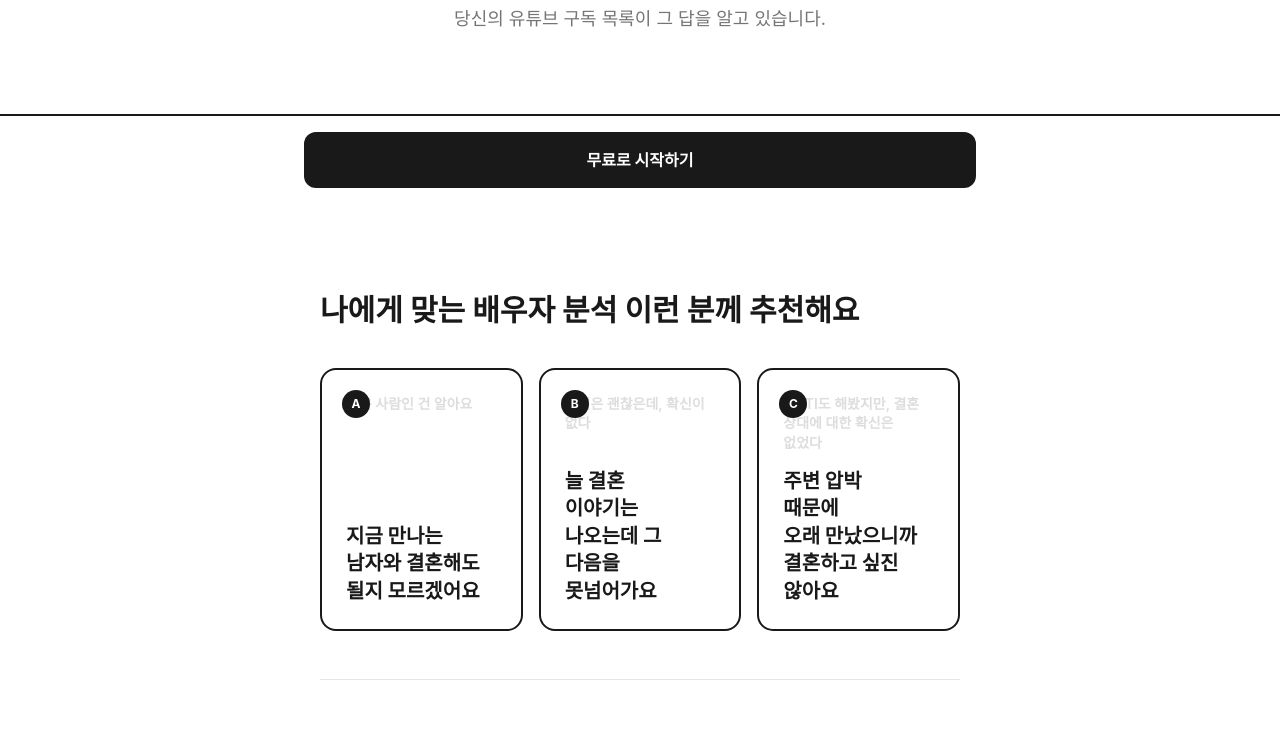
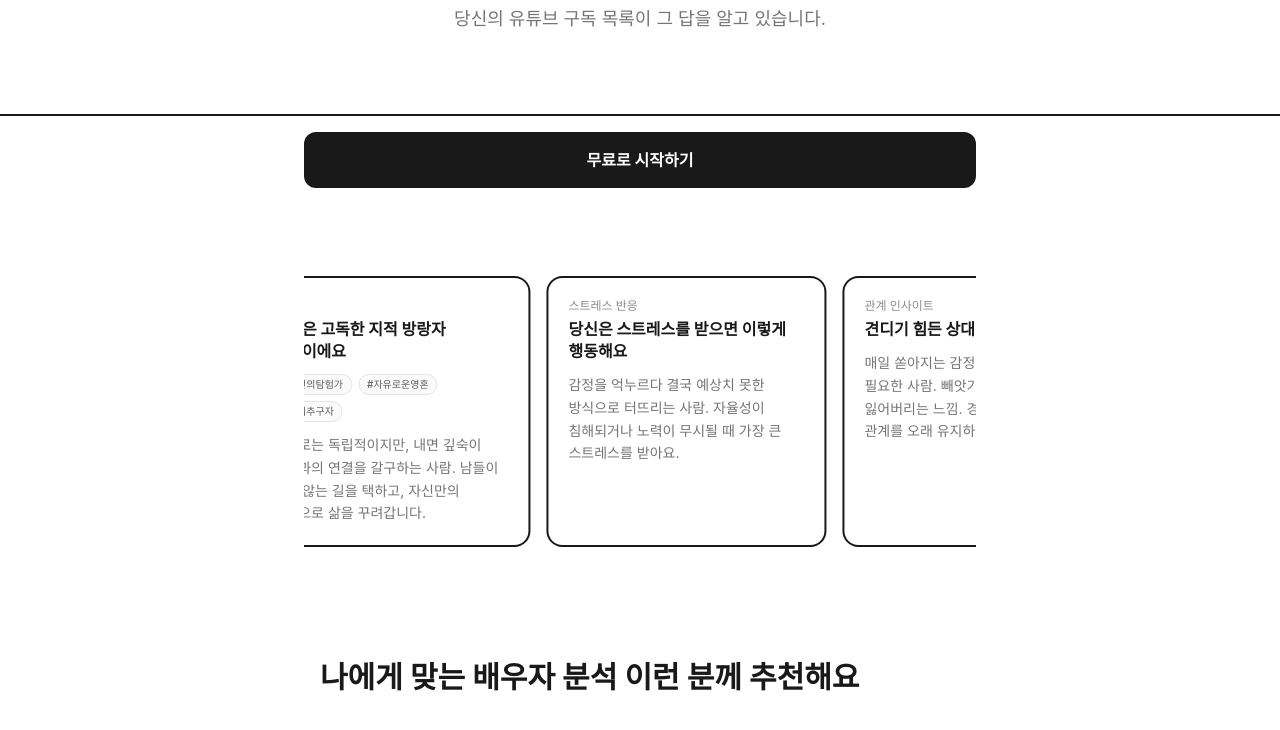
Before and after one commit to readmestudio/gibunstudio, a Next.js app: page /self-hacking/detail/husband-match in a window 1280 px wide. Shown: the part 596-1326 px from the top of the page. Built offline with nearby package versions, Linux system fonts and the light colour scheme; no server answers.

Commit message:
feat: 히어로 아래 샘플 분석 카드 무한 슬라이드 추가 — 테스트 데이터 기반 6장
Co-Authored-By: Claude Opus 4.6 (1M context) <noreply@anthropic.com>

```diff
--- /dev/null
+++ b/src/app/self-hacking/detail/husband-match/_components/SampleCardSlider.tsx
@@ -0,0 +1,102 @@
+"use client";
+
+const SAMPLE_CARDS = [
+  {
+    subtitle: "구독 데이터 개요",
+    title: "당신의 구독 목록에는 취향 말고도 적혀 있는 게 있어요",
+    body: "37개 채널 분석 완료. 교육/자기계발 41%, 브이로그 19%, 뷰티/패션 11%. 자기초월 100점, 자율성 77점, 위험회피 17점. 상위 3%의 희소한 구독 패턴.",
+  },
+  {
+    subtitle: "Type",
+    title: "당신은 고독한 지적 방랑자 타입이에요",
+    tags: ["#내면의탐험가", "#자유로운영혼", "#의미추구자"],
+    body: "겉으로는 독립적이지만, 내면 깊숙이 세상과의 연결을 갈구하는 사람. 남들이 가지 않는 길을 택하고, 자신만의 방식으로 삶을 꾸려갑니다.",
+  },
+  {
+    subtitle: "스트레스 반응",
+    title: "당신은 스트레스를 받으면 이렇게 행동해요",
+    body: "감정을 억누르다 결국 예상치 못한 방식으로 터뜨리는 사람. 자율성이 침해되거나 노력이 무시될 때 가장 큰 스트레스를 받아요.",
+  },
+  {
+    subtitle: "관계 인사이트",
+    title: "견디기 힘든 상대방의 단점",
+    body: "매일 쏟아지는 감정. 감정적 공간이 필요한 사람. 빼앗기면 자기를 잃어버리는 느낌. 경계를 지키는 사람은, 관계를 오래 유지하는 사람이에요.",
+  },
+  {
+    subtitle: "매칭 결과",
+    title: "당신의 완벽한 파트너",
+    body: "미지의 대륙을 함께 탐험하며 당신의 세계를 넓혀줄 사람. 모험가형 — 탐험가 (외향). 매칭 점수 77%.",
+  },
+  {
+    subtitle: "파트너 프로필",
+    title: "파트너와의 일상",
+    body: "굳이 애쓰지 않아도 서로의 존재만으로 충만함을 느끼는 시간. 서로의 리듬을 존중하되, 필요할 때 자연스럽게 개입하는 관계.",
+  },
+];
+
+export default function SampleCardSlider() {
+  const cards = [...SAMPLE_CARDS, ...SAMPLE_CARDS];
+
+  return (
+    <section className="py-12 -mx-4 overflow-hidden">
+      <div
+        className="flex gap-4 hover:[animation-play-state:paused]"
+        style={{
+          animation: "slideCards 35s linear infinite",
+          width: "max-content",
+        }}
+      >
+        {cards.map((card, i) => (
+          <div
+            key={i}
+            className="flex-shrink-0 w-[280px] rounded-2xl border-2 border-[var(--foreground)] bg-white p-5 flex flex-col"
+            style={{ minHeight: 220 }}
+          >
+            {/* subtitle */}
+            <p className="text-xs font-medium text-[var(--foreground)]/50 mb-1">
+              {card.subtitle}
+            </p>
+            {/* title */}
+            <h3
+              className="text-base font-bold text-[var(--foreground)] mb-3 leading-snug"
+              style={{ wordBreak: "keep-all" }}
+            >
+              {card.title}
+            </h3>
+            {/* tags */}
+            {card.tags && (
+              <div className="flex flex-wrap gap-1.5 mb-3">
+                {card.tags.map((tag) => (
+                  <span
+                    key={tag}
+                    className="px-2 py-0.5 text-[10px] font-medium bg-[var(--surface)] text-[var(--foreground)]/70 rounded-full border border-[var(--border)]"
+                  >
+                    {tag}
+                  </span>
+                ))}
+              </div>
+            )}
+            {/* body */}
+            <p
+              className="text-sm leading-relaxed text-[var(--foreground)]/60 line-clamp-4"
+              style={{ wordBreak: "keep-all" }}
+            >
+              {card.body}
+            </p>
+          </div>
+        ))}
+      </div>
+
+      <style jsx>{`
+        @keyframes slideCards {
+          0% {
+            transform: translateX(0);
+          }
+          100% {
+            transform: translateX(-50%);
+          }
+        }
+      `}</style>
+    </section>
+  );
+}
--- a/src/app/self-hacking/detail/husband-match/page.tsx
+++ b/src/app/self-hacking/detail/husband-match/page.tsx
@@ -1,5 +1,6 @@
 import Link from "next/link";
 import HeroSection from "./_components/HeroSection";
+import SampleCardSlider from "./_components/SampleCardSlider";
 import PainPointCards from "./_components/PainPointCards";
 import ChemistrySection from "./_components/ChemistrySection";
 import YoutubeAnalysis from "./_components/YoutubeAnalysis";
@@ -24,6 +25,9 @@ export default function HusbandMatchLandingPage() {
 
         {/* 섹션 1 — 히어로 */}
         <HeroSection />
+
+        {/* 샘플 카드 슬라이드 */}
+        <SampleCardSlider />
 
         {/* 섹션 2-3 — 고민 카드 */}
         <PainPointCards />
```
